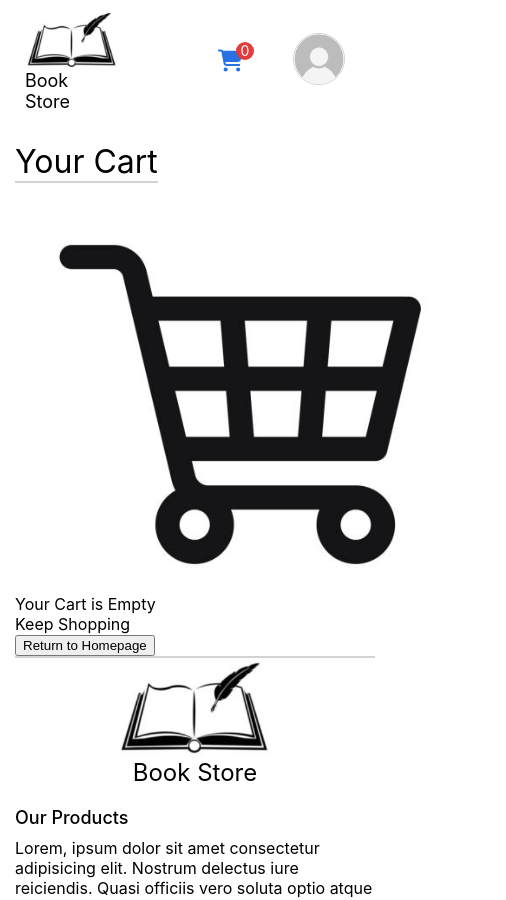
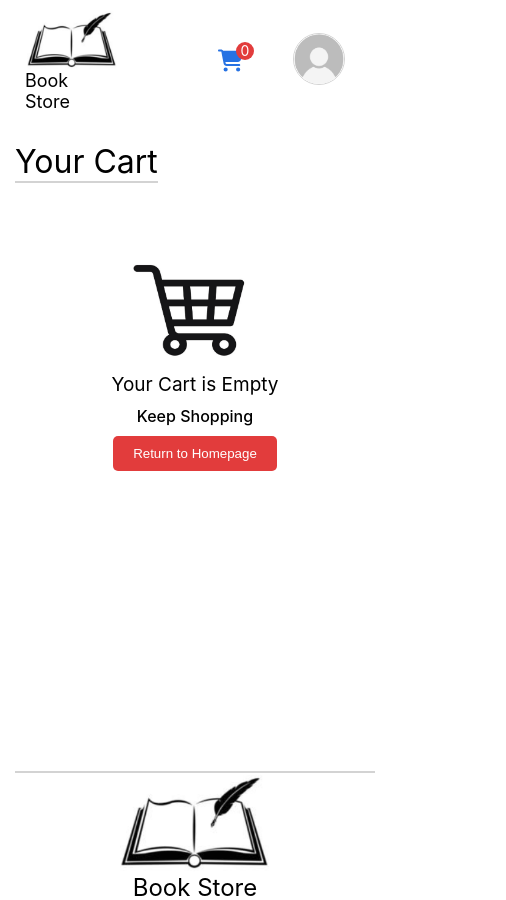
Before and after one commit to Furkan-Boncuk/Book-Store, a React (Create React App) app in the folder book-store/: page /cart in a window 390 px wide. Shown: the top 900 px of the page, 506 px wide, since content can reach past the window. Built offline with nearby package versions, Linux system fonts and the light colour scheme.

Commit message:
ShoppingCart sayfasında tasarımın responsive dizaynı sağlandı.

```diff
--- a/book-store/src/pages/shoppingCart/shoppingCart.module.css
+++ b/book-store/src/pages/shoppingCart/shoppingCart.module.css
@@ -1,7 +1,7 @@
 .shoppingCartContainer {
     display: flex;
     flex-direction: column;
-
+    margin-bottom: 150px;
 }
 
 .cartTitle {
@@ -77,3 +77,69 @@
     border-radius: 5px;
     cursor: pointer;
 }
+
+.emptyCartContainer {
+    display: flex;
+    flex-direction: column;
+    align-items: center;
+    margin-bottom: 150px;
+    gap: 10px;
+    margin-top: 50px;
+}
+
+.cartImage {
+    width: 150px;
+    height: 110px;
+}
+
+.emptyCartTitle {
+    font-size: 19px;
+}
+
+.emptyCartSubtitle {
+    font-size: 16px;
+    font-weight: 500;
+}
+
+.homepageButton {
+    background-color: #e23c3c;
+    border: none;
+    padding: 10px 20px;
+    color: white;
+    border-radius: 5px;
+    cursor: pointer;
+}
+
+@media screen and (max-width:1000px) {
+    .orderContainer {
+        display: flex;
+        flex-direction: column;
+        text-align: center;
+    }
+
+    .itemList {
+        flex: 1;
+        margin-bottom: 10px;
+    }
+
+    .orderSummaryCard {
+        align-self: center;
+        width: 75%;
+        flex: 1;
+        margin-bottom: 100px;
+    }
+}
+
+@media screen and (max-width:768px) {
+    .itemList {
+        width: 100%;
+    }
+
+    .orderSummaryCard {
+        align-self: center;
+        width: 75%;
+        flex: 1;
+        margin-bottom: 100px;
+    }
+
+}
```
